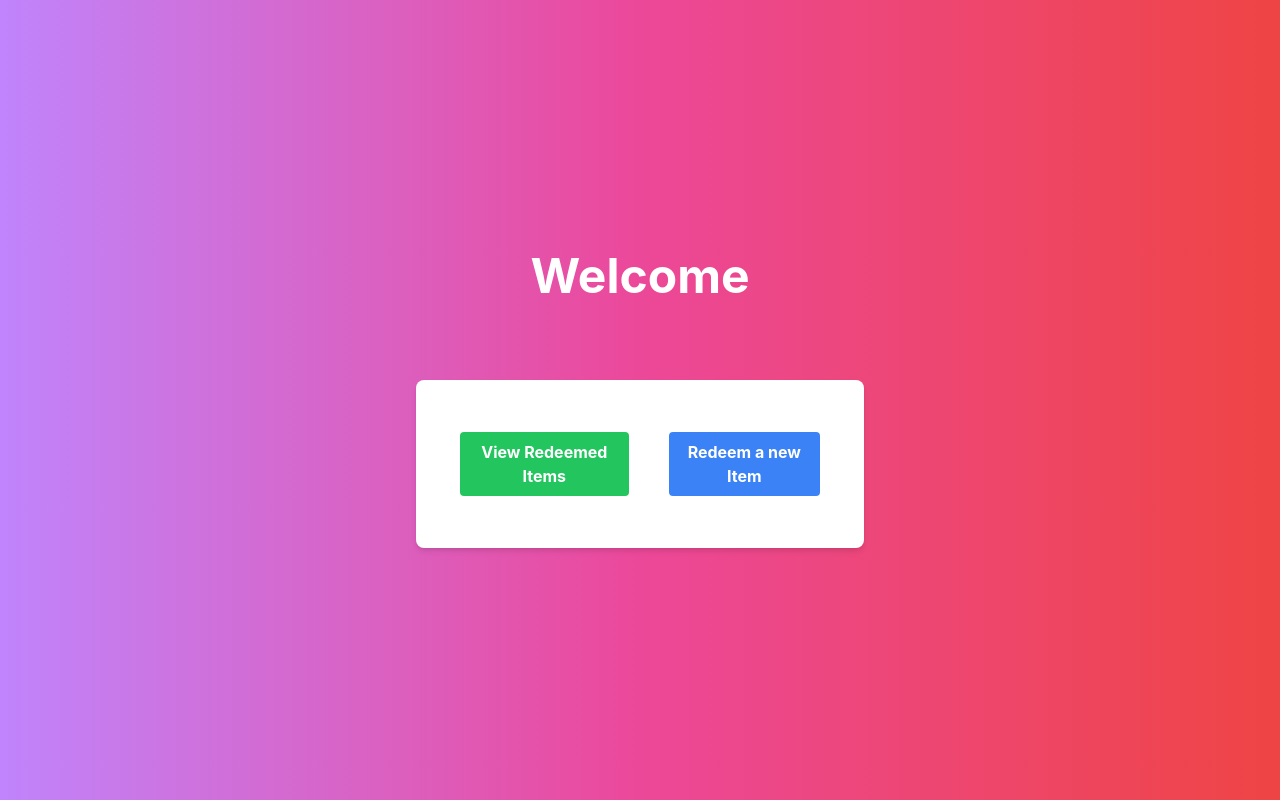
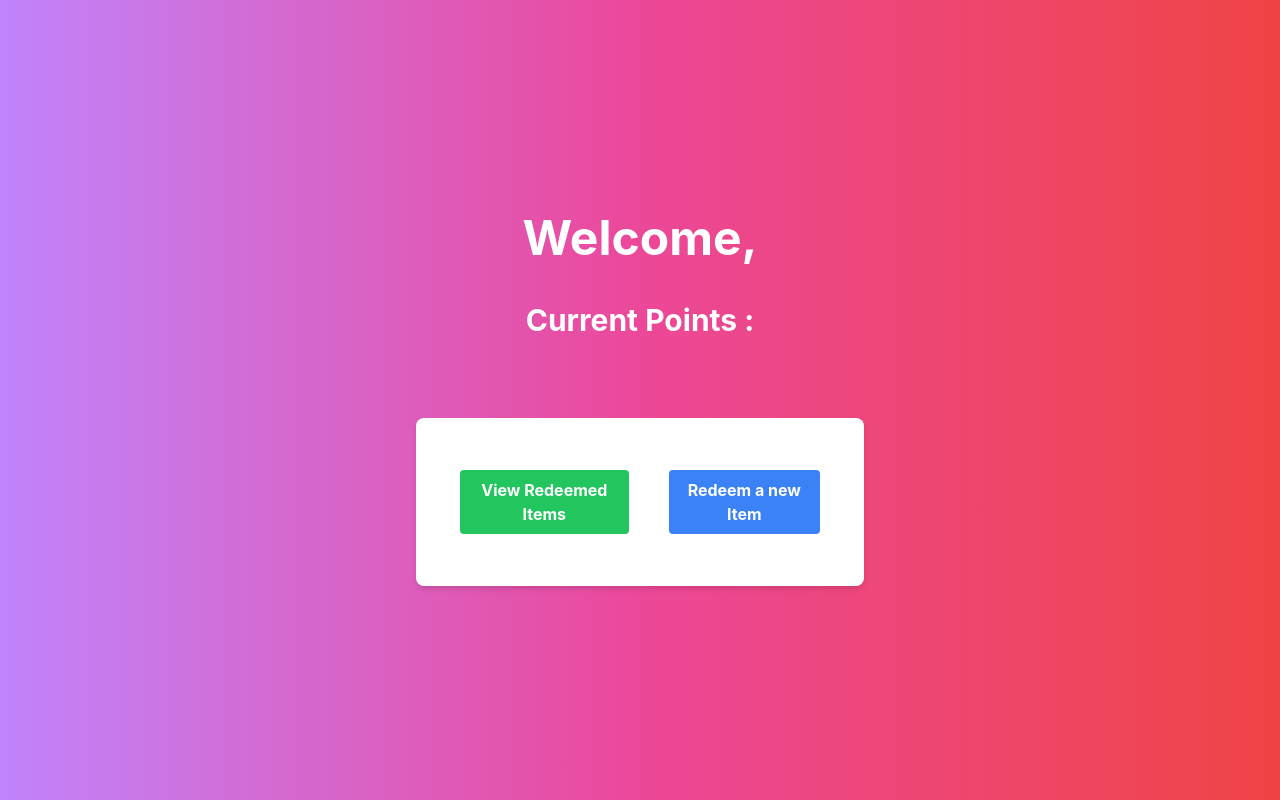
Before and after one commit to mezeru/Capstone-UI, a React (Create React App) app: page /Employee in a window 1280 px wide. Built offline with nearby package versions, Linux system fonts and the light colour scheme; no server answers.

Commit message:
Get EMployee and HR

```diff
--- a/src/components/Employee.jsx
+++ b/src/components/Employee.jsx
@@ -1,13 +1,37 @@
-
+import { useEffect, useState } from "react";
 import { Link } from "react-router-dom";
+import axiosDB from "../axios";
 
 export const Employee = () => {
+
+    const [employee,setEmployee] = useState({});
+
+    useEffect(() =>{
+
+        const getEmployeeData = async () => {
+
+            const resp = await axiosDB.get(`/Employee/getEmployeeUserID/${localStorage.getItem('userid')}`,{
+                headers:{
+                    "Authorization" : "Basic "+localStorage.getItem('token')
+                }
+            })
+
+            setEmployee(resp.data);
+
+            console.log(resp);
+
+        }
+
+        getEmployeeData();
+
+    },[])
 
 
 
     return (
         <div className="flex flex-col items-center justify-center min-h-screen bg-gradient-to-r from-purple-400 via-pink-500 to-red-500 p-5">
-            <h1 className="mb-20 text-white text-5xl font-bold">Welcome</h1>
+            <h1 className="mb-10 text-white text-5xl font-bold">Welcome, {employee.name}</h1>
+            <h1 className="mb-20 text-white text-3xl font-bold">Current Points : {employee.points}</h1>
             <div className="max-w-md flex flex-row w-full px-6 py-8 bg-white rounded-lg shadow-md">
 
                 <Link to="/Employee/Redeem" className="font-bold m-5 bg-green-500 hover:bg-green-700 text-white py-2 px-4 rounded">
--- a/src/components/HR.jsx
+++ b/src/components/HR.jsx
@@ -1,11 +1,36 @@
 import { Link } from "react-router-dom";
+import { useState } from "react";
+import { useEffect } from "react";
+import axiosDB from "../axios";
 
 export const HR = () => {
+
+    const [user,setUser] = useState({});
+
+    useEffect(() =>{
+
+        const getUserData = async () => {
+
+            const resp = await axiosDB.get(`/HR/getHRUserID/${localStorage.getItem('userid')}`,{
+                headers:{
+                    "Authorization" : "Basic "+localStorage.getItem('token')
+                }
+            })
+
+            setUser(resp.data);
+
+            console.log(resp);
+
+        }
+
+        getUserData();
+
+    },[])
 
 
     return (
         <div className="flex flex-col items-center justify-center min-h-screen bg-gradient-to-r from-purple-400 via-pink-500 to-red-500">
-            <h1 className="mb-20 text-white text-5xl font-bold">Welcome</h1>
+            <h1 className="mb-20 text-white text-5xl font-bold">Welcome, {user.name}</h1>
             <div className="max-w-md flex flex-col w-full px-6 py-8 bg-white rounded-lg shadow-md">
                 <Link to="/HR/add" className="m-5 bg-green-500 hover:bg-green-700 text-white py-2 px-4 rounded">
                     Add New +
@@ -14,6 +39,7 @@ export const HR = () => {
                     Assign Manager to Employee
                 </Link>
 
+                {/* Create ad diffrent link for Add new Item */}
                 {/* List of all managers and Employees under them */}
             </div>
         </div>
--- a/src/components/Home.jsx
+++ b/src/components/Home.jsx
@@ -34,6 +34,7 @@ export const Home = () => {
             localStorage.setItem('user',email);
             localStorage.setItem('name',resp.data.name);
             localStorage.setItem('role',role);
+            localStorage.setItem('userid',resp.data.id)
 
 
             switch (resp.data?.role) {
```
